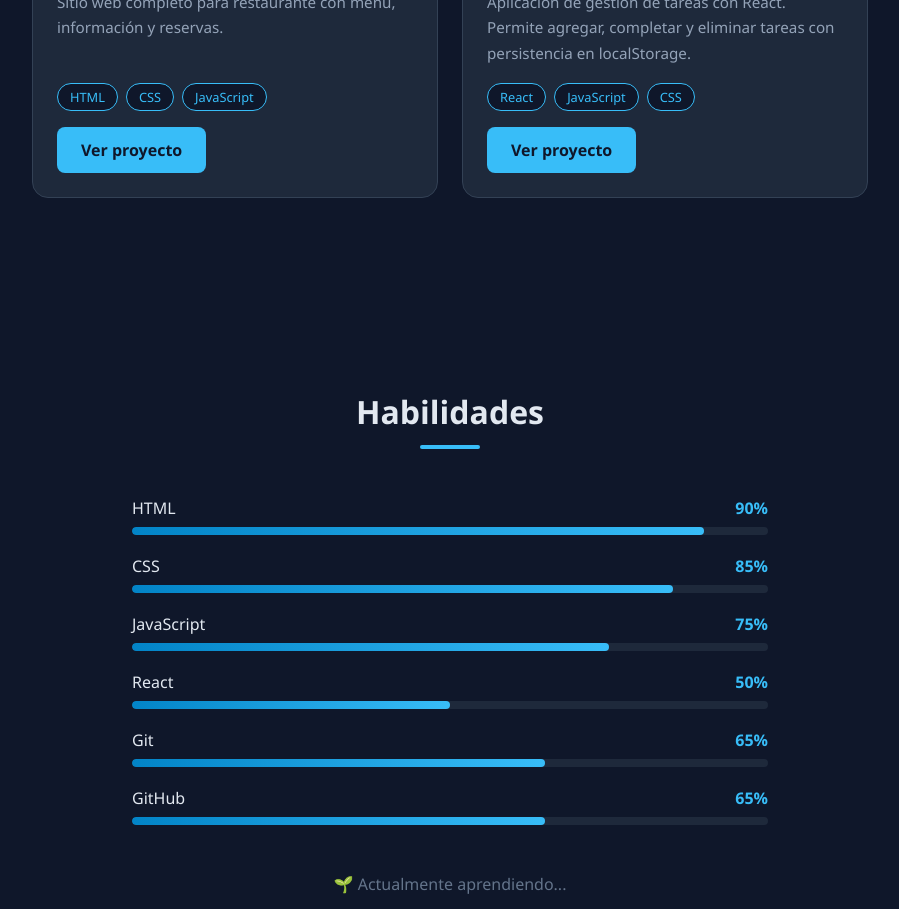
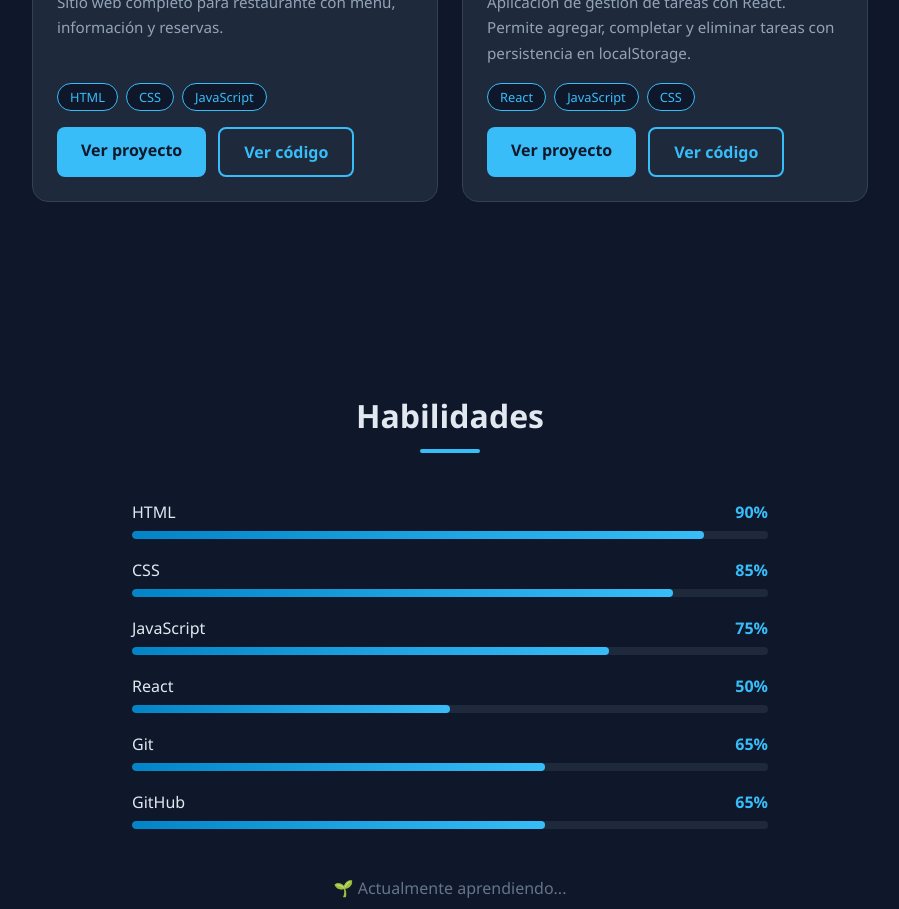
Before and after one commit to cantoni110783/mi-portafolio, a React (Vite) app: page / in a window 1280 px wide. Shown: the part 1740-2649 px from the top of the page, without its empty margins (190-1089 px from the left). Built offline with nearby package versions, Linux system fonts and the light colour scheme.

Commit message:
Actualizando links de la página

```diff
--- a/src/data/info.js
+++ b/src/data/info.js
@@ -32,7 +32,7 @@ export const info = {
         "Sitio web completo para restaurante con menú, información y reservas.",
       tecnologias: ["HTML", "CSS", "JavaScript"],
       link: "https://restaurantelatertulia.org/",
-      github: null,
+      github: "https://github.com/cantoni110783/restaurante-la-tertulia",
     },
     {
       id: 2,
@@ -41,7 +41,7 @@ export const info = {
         "Aplicación de gestión de tareas con React. Permite agregar, completar y eliminar tareas con persistencia en localStorage.",
       tecnologias: ["React", "JavaScript", "CSS"],
       link: "https://mi-lista-tareas-nine.vercel.app/",
-      github: null,
+      github: "https://github.com/cantoni110783/mi-lista-tareas",
     },
   ],
 };
```
